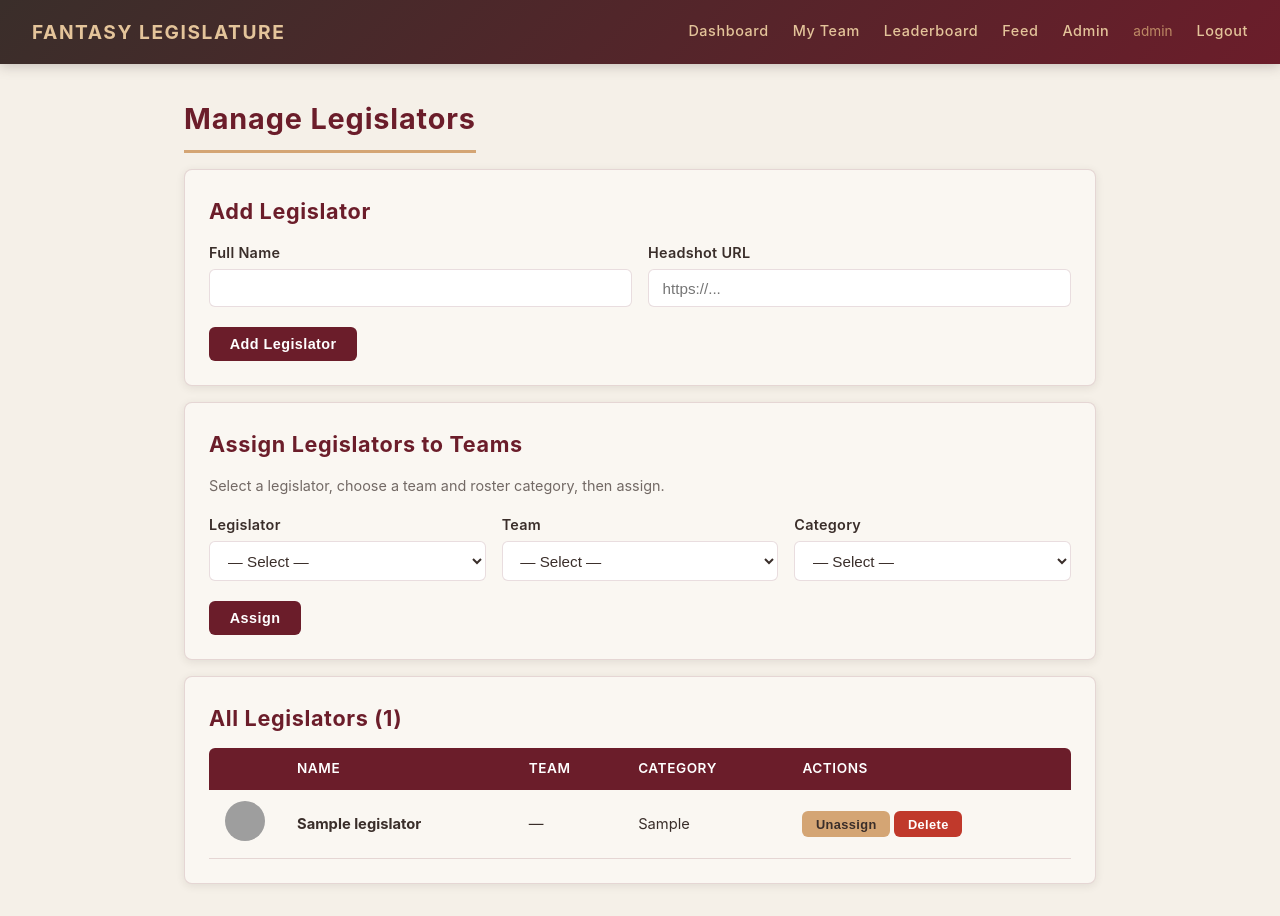
After one commit to christmastodd-dot/Christmas-repo, a Flask app: page /admin/legislators in a window 1280 px wide. The commit adds this page. Run offline with Flask 3, Linux system fonts and the light colour scheme; a user stored in the database is signed in; data comes from the database, SQL or seed files in the repository; tables that the repository leaves empty hold one stand-in row (values such as "Sample post"); grey boxes are pictures that could not be loaded.

Commit message:
Milestone 2: Legislator roster and draft assignment system
- Admin can add legislators with name and headshot URL
- Admin can assign legislators to teams with category (A/B Bracket Chair, Minority Party, Wild Card)
- Roster limits enforced (1 A, 2 B, 1 Minority, 1 Wild Card per team)
- Admin can unassign and delete legislators
- My Team page shows drafted legislators grouped by category with headshots and points
- Legislator card styling with circular headshots and maroon borders

https://claude.ai/code/session_017wSMdgsYGXAsdbCgucto3C

```diff
--- a/app.py
+++ b/app.py
@@ -189,7 +189,24 @@ def dashboard():
 @app.route('/my-team')
 @login_required
 def my_team():
-    return render_template('my_team.html')
+    db = get_db()
+    legislators = []
+    total_points = 0
+
+    if current_user.team_name:
+        legislators = db.execute('''
+            SELECT l.*, COALESCE(SUM(se.points), 0) as points
+            FROM legislators l
+            LEFT JOIN scoring_events se ON se.legislator_id = l.id
+            WHERE l.team_id = ?
+            GROUP BY l.id
+            ORDER BY l.category, l.name
+        ''', (current_user.id,)).fetchall()
+        total_points = sum(leg['points'] for leg in legislators)
+
+    return render_template('my_team.html',
+                           legislators=legislators,
+                           total_points=total_points)
 
 
 @app.route('/leaderboard')
@@ -259,6 +276,116 @@ def admin_delete_user(user_id):
     return redirect(url_for('admin_manage_users'))
 
 
+# ── Admin legislator routes ───────────────────────────────────────
+
+@app.route('/admin/legislators')
+@admin_required
+def admin_manage_legislators():
+    db = get_db()
+    legislators = db.execute('''
+        SELECT l.*, u.team_name
+        FROM legislators l
+        LEFT JOIN users u ON l.team_id = u.id
+        ORDER BY l.name
+    ''').fetchall()
+    unassigned = db.execute(
+        'SELECT * FROM legislators WHERE team_id IS NULL ORDER BY name'
+    ).fetchall()
+    teams = db.execute(
+        'SELECT * FROM users WHERE team_name IS NOT NULL AND team_name != "" ORDER BY team_name'
+    ).fetchall()
+    return render_template('admin/manage_legislators.html',
+                           legislators=legislators,
+                           unassigned=unassigned,
+                           teams=teams)
+
+
+@app.route('/admin/legislators/create', methods=['POST'])
+@admin_required
+def admin_create_legislator():
+    name = request.form.get('name', '').strip()
+    headshot_url = request.form.get('headshot_url', '').strip() or None
+
+    if not name:
+        flash('Legislator name is required.', 'error')
+        return redirect(url_for('admin_manage_legislators'))
+
+    db = get_db()
+    db.execute(
+        'INSERT INTO legislators (name, headshot_url) VALUES (?, ?)',
+        (name, headshot_url)
+    )
+    db.commit()
+    flash(f'Legislator "{name}" added.', 'success')
+    return redirect(url_for('admin_manage_legislators'))
+
+
+@app.route('/admin/legislators/assign', methods=['POST'])
+@admin_required
+def admin_assign_legislator():
+    legislator_id = request.form.get('legislator_id', type=int)
+    team_id = request.form.get('team_id', type=int)
+    category = request.form.get('category', '').strip()
+
+    if not legislator_id or not team_id or not category:
+        flash('All fields are required for assignment.', 'error')
+        return redirect(url_for('admin_manage_legislators'))
+
+    db = get_db()
+
+    # Validate roster limits
+    CATEGORY_LIMITS = {
+        'A Bracket Committee Chair': 1,
+        'B Bracket Committee Chair': 2,
+        'Minority Party': 1,
+        'Wild Card': 1,
+    }
+    limit = CATEGORY_LIMITS.get(category, 0)
+    current_count = db.execute(
+        'SELECT COUNT(*) FROM legislators WHERE team_id = ? AND category = ?',
+        (team_id, category)
+    ).fetchone()[0]
+
+    if current_count >= limit:
+        team = db.execute('SELECT team_name FROM users WHERE id = ?', (team_id,)).fetchone()
+        flash(f'{team["team_name"]} already has {limit} {category} slot(s) filled.', 'error')
+        return redirect(url_for('admin_manage_legislators'))
+
+    db.execute(
+        'UPDATE legislators SET team_id = ?, category = ? WHERE id = ?',
+        (team_id, category, legislator_id)
+    )
+    db.commit()
+
+    leg = db.execute('SELECT name FROM legislators WHERE id = ?', (legislator_id,)).fetchone()
+    team = db.execute('SELECT team_name FROM users WHERE id = ?', (team_id,)).fetchone()
+    flash(f'{leg["name"]} assigned to {team["team_name"]} as {category}.', 'success')
+    return redirect(url_for('admin_manage_legislators'))
+
+
+@app.route('/admin/legislators/<int:legislator_id>/unassign', methods=['POST'])
+@admin_required
+def admin_unassign_legislator(legislator_id):
+    db = get_db()
+    db.execute(
+        'UPDATE legislators SET team_id = NULL, category = NULL WHERE id = ?',
+        (legislator_id,)
+    )
+    db.commit()
+    flash('Legislator unassigned.', 'success')
+    return redirect(url_for('admin_manage_legislators'))
+
+
+@app.route('/admin/legislators/<int:legislator_id>/delete', methods=['POST'])
+@admin_required
+def admin_delete_legislator(legislator_id):
+    db = get_db()
+    db.execute('DELETE FROM legislators WHERE id = ?', (legislator_id,))
+    db.commit()
+    flash('Legislator deleted.', 'success')
+    return redirect(url_for('admin_manage_legislators'))
+
+
 # ── Run ───────────────────────────────────────────────────────────
 
 if __name__ == '__main__':
--- /dev/null
+++ b/templates/admin/manage_legislators.html
@@ -0,0 +1,107 @@
+{% extends "base.html" %}
+{% block title %}Manage Legislators — Admin{% endblock %}
+
+{% block content %}
+<h1>Manage Legislators</h1>
+
+<div class="card mb-2">
+    <h2>Add Legislator</h2>
+    <form method="POST" action="{{ url_for('admin_create_legislator') }}">
+        <div style="display:grid; grid-template-columns:1fr 1fr; gap:1rem;">
+            <div class="form-group">
+                <label for="name">Full Name</label>
+                <input type="text" id="name" name="name" required>
+            </div>
+            <div class="form-group">
+                <label for="headshot_url">Headshot URL</label>
+                <input type="url" id="headshot_url" name="headshot_url" placeholder="https://...">
+            </div>
+        </div>
+        <button type="submit" class="btn btn-primary">Add Legislator</button>
+    </form>
+</div>
+
+<div class="card mb-2">
+    <h2>Assign Legislators to Teams</h2>
+    <p class="mb-2" style="font-size:0.9rem; opacity:0.7;">Select a legislator, choose a team and roster category, then assign.</p>
+    <form method="POST" action="{{ url_for('admin_assign_legislator') }}">
+        <div style="display:grid; grid-template-columns:1fr 1fr 1fr; gap:1rem;">
+            <div class="form-group">
+                <label for="legislator_id">Legislator</label>
+                <select id="legislator_id" name="legislator_id" required>
+                    <option value="">— Select —</option>
+                    {% for leg in unassigned %}
+                        <option value="{{ leg.id }}">{{ leg.name }}</option>
+                    {% endfor %}
+                </select>
+            </div>
+            <div class="form-group">
+                <label for="team_id">Team</label>
+                <select id="team_id" name="team_id" required>
+                    <option value="">— Select —</option>
+                    {% for team in teams %}
+                        <option value="{{ team.id }}">{{ team.team_name }} ({{ team.username }})</option>
+                    {% endfor %}
+                </select>
+            </div>
+            <div class="form-group">
+                <label for="category">Category</label>
+                <select id="category" name="category" required>
+                    <option value="">— Select —</option>
+                    <option value="A Bracket Committee Chair">A Bracket Committee Chair</option>
+                    <option value="B Bracket Committee Chair">B Bracket Committee Chair</option>
+                    <option value="Minority Party">Minority Party</option>
+                    <option value="Wild Card">Wild Card</option>
+                </select>
+            </div>
+        </div>
+        <button type="submit" class="btn btn-primary">Assign</button>
+    </form>
+</div>
+
+<div class="card">
+    <h2>All Legislators ({{ legislators|length }})</h2>
+    {% if legislators %}
+    <table>
+        <thead>
+            <tr>
+                <th style="width:50px;"></th>
+                <th>Name</th>
+                <th>Team</th>
+                <th>Category</th>
+                <th>Actions</th>
+            </tr>
+        </thead>
+        <tbody>
+            {% for leg in legislators %}
+            <tr>
+                <td>
+                    {% if leg.headshot_url %}
+                        <img src="{{ leg.headshot_url }}" alt="" style="width:40px; height:40px; border-radius:50%; object-fit:cover;">
+                    {% else %}
+                        <div style="width:40px; height:40px; border-radius:50%; background:var(--sand-light); display:flex; align-items:center; justify-content:center; font-weight:700; color:var(--maroon); font-size:0.8rem;">{{ leg.name[0] }}</div>
+                    {% endif %}
+                </td>
+                <td><strong>{{ leg.name }}</strong></td>
+                <td>{{ leg.team_name or '—' }}</td>
+                <td>{{ leg.category or '—' }}</td>
+                <td>
+                    {% if leg.team_id %}
+                    <form method="POST" action="{{ url_for('admin_unassign_legislator', legislator_id=leg.id) }}" style="display:inline;">
+                        <button type="submit" class="btn btn-secondary btn-small">Unassign</button>
+                    </form>
+                    {% endif %}
+                    <form method="POST" action="{{ url_for('admin_delete_legislator', legislator_id=leg.id) }}" style="display:inline;"
+                          onsubmit="return confirm('Delete {{ leg.name }}?')">
+                        <button type="submit" class="btn btn-danger btn-small">Delete</button>
+                    </form>
+                </td>
+            </tr>
+            {% endfor %}
+        </tbody>
+    </table>
+    {% else %}
+        <p class="mt-1" style="opacity:0.6;">No legislators added yet.</p>
+    {% endif %}
+</div>
+{% endblock %}
--- a/templates/dashboard.html
+++ b/templates/dashboard.html
@@ -24,6 +24,7 @@
     <h2>Admin Quick Links</h2>
     <div class="mt-1">
         <a href="{{ url_for('admin_manage_users') }}" class="btn btn-primary btn-small">Manage Users</a>
+        <a href="{{ url_for('admin_manage_legislators') }}" class="btn btn-secondary btn-small">Manage Legislators</a>
     </div>
 </div>
 {% endif %}
```
Also changed, not shown: static/style.css (+58 -0 lines), templates/my_team.html (+43 -4 lines).
